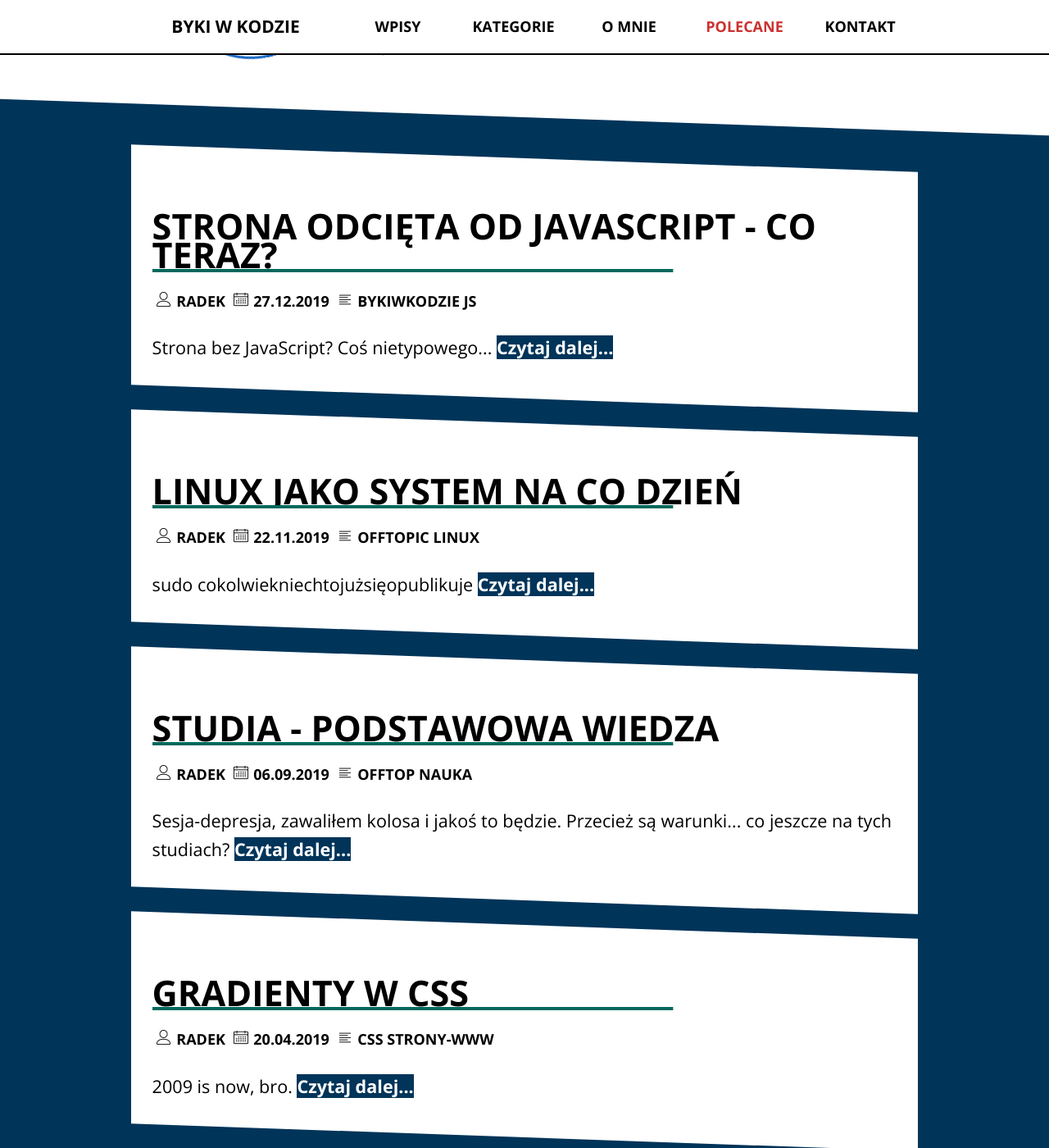
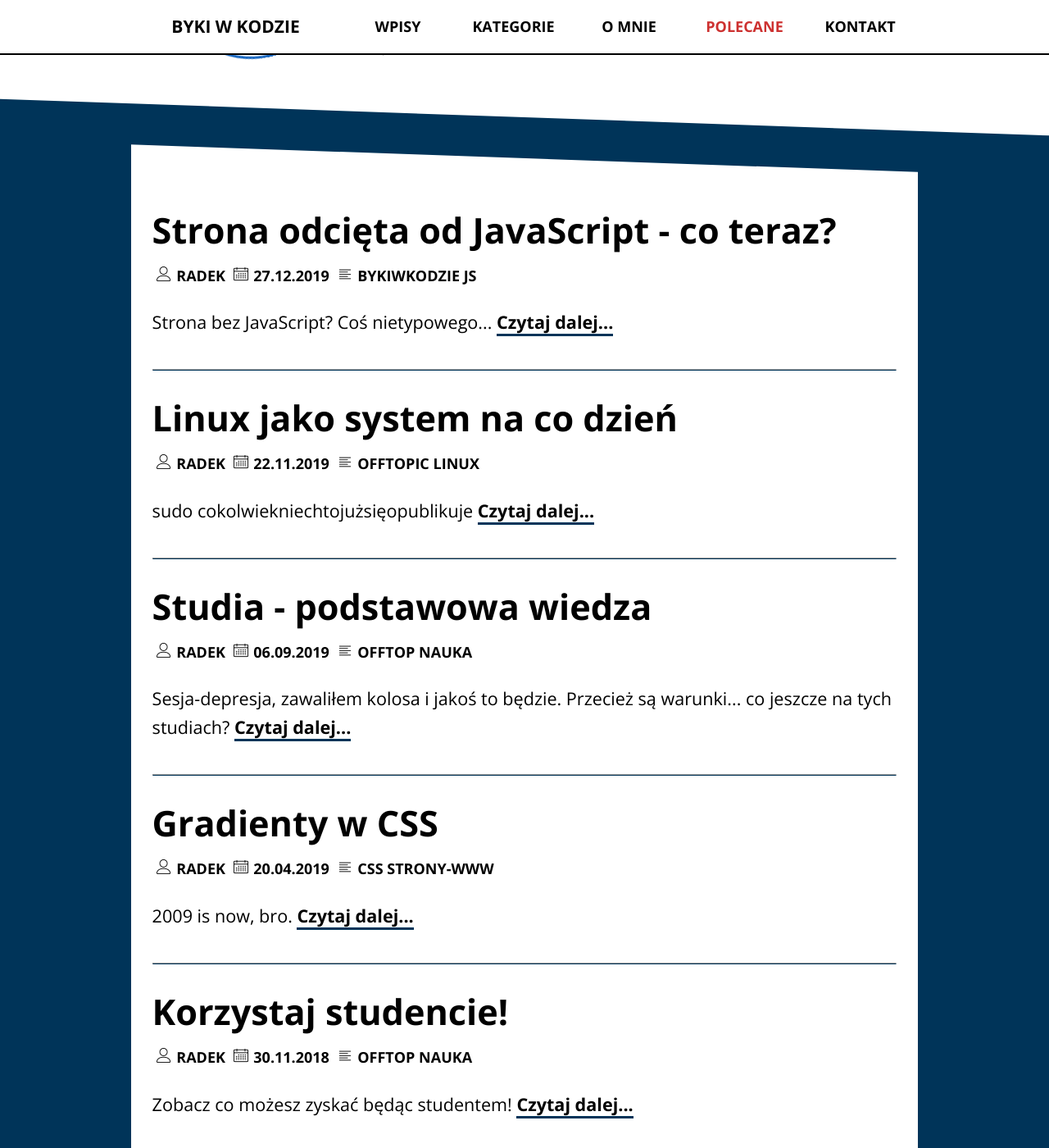
Before and after one commit to radek024/blog, a Jekyll site: the page built from index.html, in a window 1280 px wide and 1400 px high, scrolled down 267 px. Shown: the whole window at 82% size. Built offline with Jekyll 4.4.1, drawn with Linux system fonts in a browser that asks for light colours; the list of posts is cut into pages by our own code; some of the changed text lies outside the part shown.

Commit message:
some visual changes

```diff
--- a/_includes/footer.html
+++ b/_includes/footer.html
@@ -1,34 +1,4 @@
-<footer class="footer"><p>{{ site.author }} | 201<sub>9</sup></p>
-<!--
-  <ul class="social-icons">
-    <li class="social-icon">
-      <span class="icon"  data-attr="snapchat: radaradek">
-        <img src="{{site.baseurl}}/img/snap-icon.png" alt="snapchat">
-      </span>
-    </li>
-    <li class="social-icon">
-      <a href="http://www.codepen.io/radek024/">
-        <span class="icon" data-attr="codepen: radek024">
-          <img src="{{site.baseurl}}/img/codepen-icon.png" alt="codepen">
-        </span>
-      </a>
-    </li>
-    <li class="social-icon">
-      <a href="http://www.github.com/radek024">
-        <span class="icon" data-attr="github: radek024">
-          <img src="{{site.baseurl}}/img/github-icon.png" alt="github">
-        </span>
-      </a>
-    </li>
-    <li class="social-icon">
-      <a href="{{site.baseurl}}/feed.xml">
-        <span class="icon" data-attr="Dodaj RSS">
-          <img src="{{site.baseurl}}/img/rss-icon.png" alt="github">
-        </span>
-      </a>
-    </li>
-  </ul>
--->
+<footer class="footer"><p>{{ site.author }} | 2020</p>
 </footer>
 <script src="{{site.baseurl}}/js/main.js"></script>
 <script>
--- a/css/main.css
+++ b/css/main.css
@@ -11,10 +11,6 @@
 .red{
   color:red;
   text-decoration: underline;
-}
-
-.active{
-
 }
 
 .welcome-heading{
--- a/css/style.css
+++ b/css/style.css
@@ -304,10 +304,10 @@
 }
 
 .read-more{
-  color: #FFF;
+  color: #000;
   font-weight: 700;
   text-decoration: none;
-  background-color: #003459;
+  border-bottom: 3px solid #003459;
 }
 
 .container{
@@ -567,17 +567,18 @@
 
 .content-heading .content-title{
   font-size: 2em;
-  margin: 0;
-  padding-top: 40px;
-  text-transform: uppercase;
-  overflow: hidden;
+  margin: 40px 0 0;
   width: 100%;
+    border-bottom: 3px solid transparent;
 }
-.content-heading .content-title::after{
-  display: block;
-  border: 2px solid #00695C;
-  content: "";
-  transform: translateX(-30%);
+
+.content-heading .content-title:hover{
+  border-bottom: 3px solid #FFA726;
+}
+
+.content-heading:first-child{
+  padding-top: 5px;
+
 }
 
 .container .example{
@@ -605,10 +606,9 @@
 }
 
 .container hr{
-
   height: 0;
-  margin: 40px auto 40px;
-  border-bottom: 5px solid #003459;
+  margin: 40px auto;
+  border-bottom: 1px solid #003459;
 }
 
 dl{
--- a/index.html
+++ b/index.html
@@ -2,11 +2,12 @@
 layout: default
 ---
 <h2 class="visuallyhidden">Ostatnie treści</h2>
-{% for news in paginator.posts %}
+
 <article class="content">
     <div class="container">
+      {% for news in paginator.posts %}
       <header class="content-heading">
-        <a href="{{site.baseurl}}{{news.url}}" class="content-url" title="{{news.title}}"><h3 class="content-title">{{news.title}}</h3></a>
+        <a href="{{site.baseurl}}{{news.url}}" class="content-url" title="Klinij, aby przeczytać artykuł"><h3 class="content-title">{{news.title}}</h3></a>
       </header>
       <p class="meta">
         <img src="{{site.baseurl}}/img/author18x18.png" alt=""> {{news.author}} <img src="{{site.baseurl}}/img/calendar18x18.png" alt=""> <time datetime="{{news.date | date_to_xmlschema}}">{{ news.date | date: "%d.%m.%Y" }}</time> <img src="{{site.baseurl}}/img/categories18x18.png" alt=""> {{news.categories | join }}
@@ -14,9 +15,12 @@
       <p class="text">{{news.excerpt}}
         <a href="{{site.baseurl}}{{news.url}}" class="read-more" title="Czytaj dalej...">Czytaj dalej...</a>
       </p>
+      {% if forloop.last == false %}
+        <hr>
+      {% endif %}
+      {% endfor %}
     </div>
 </article>
-{% endfor %}
 
 <nav class="pagination-panel">
   <div class="container">
--- a/wpisy.html
+++ b/wpisy.html
@@ -2,7 +2,7 @@
 layout: default
 title: Wpisy
 description:
-  Wpisy to nic innego jak lista wszystkich artykułów napisanych na stronie(czy też blogu). Myślę, że taka forma szukania wpisów będzie wygodniejsza od latania po stronie głównej.
+  Wpisy to nic innego jak lista wszystkich artykułów napisanych na stronie (czy też blogu). Myślę, że taka forma szukania wpisów będzie wygodniejsza od latania po stronie głównej.
 sitemap:
   lastmod: 2014-01-23
   priority: 0.7
```
